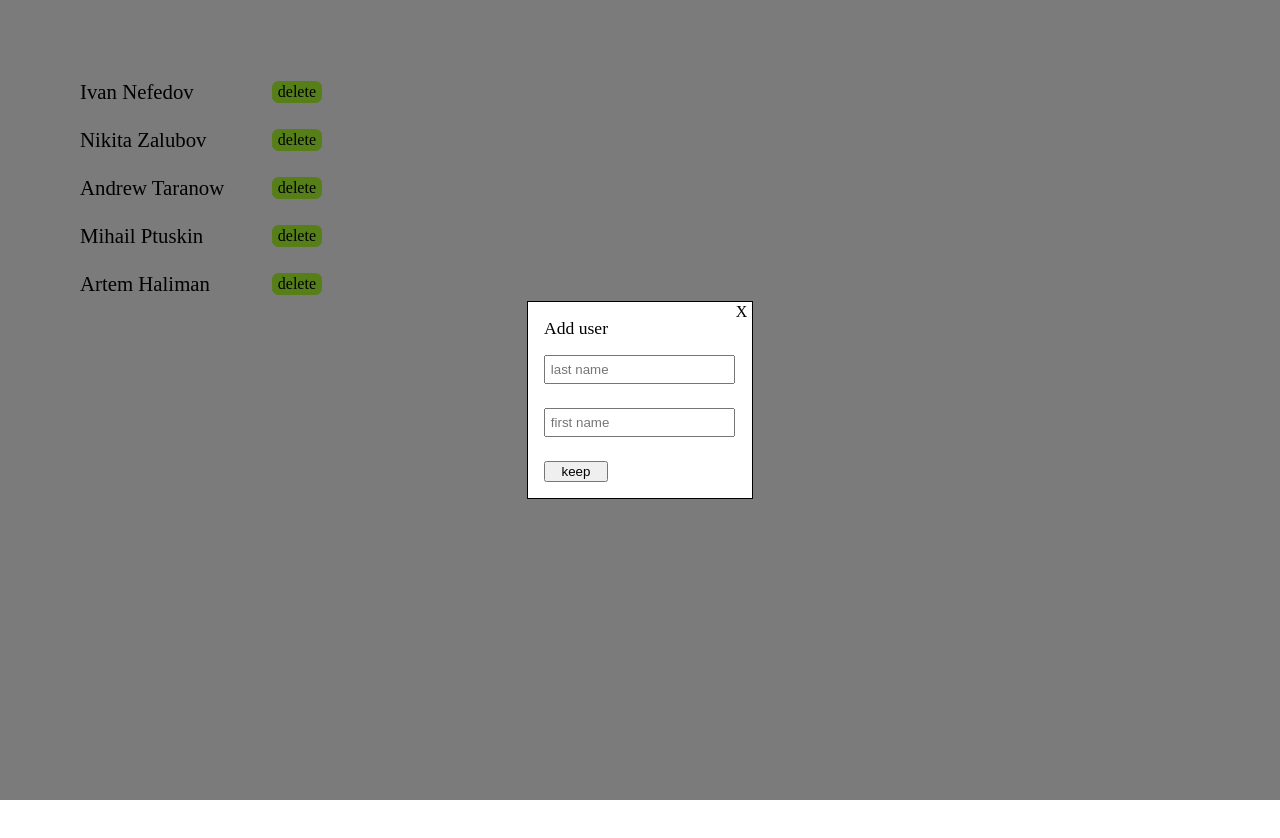
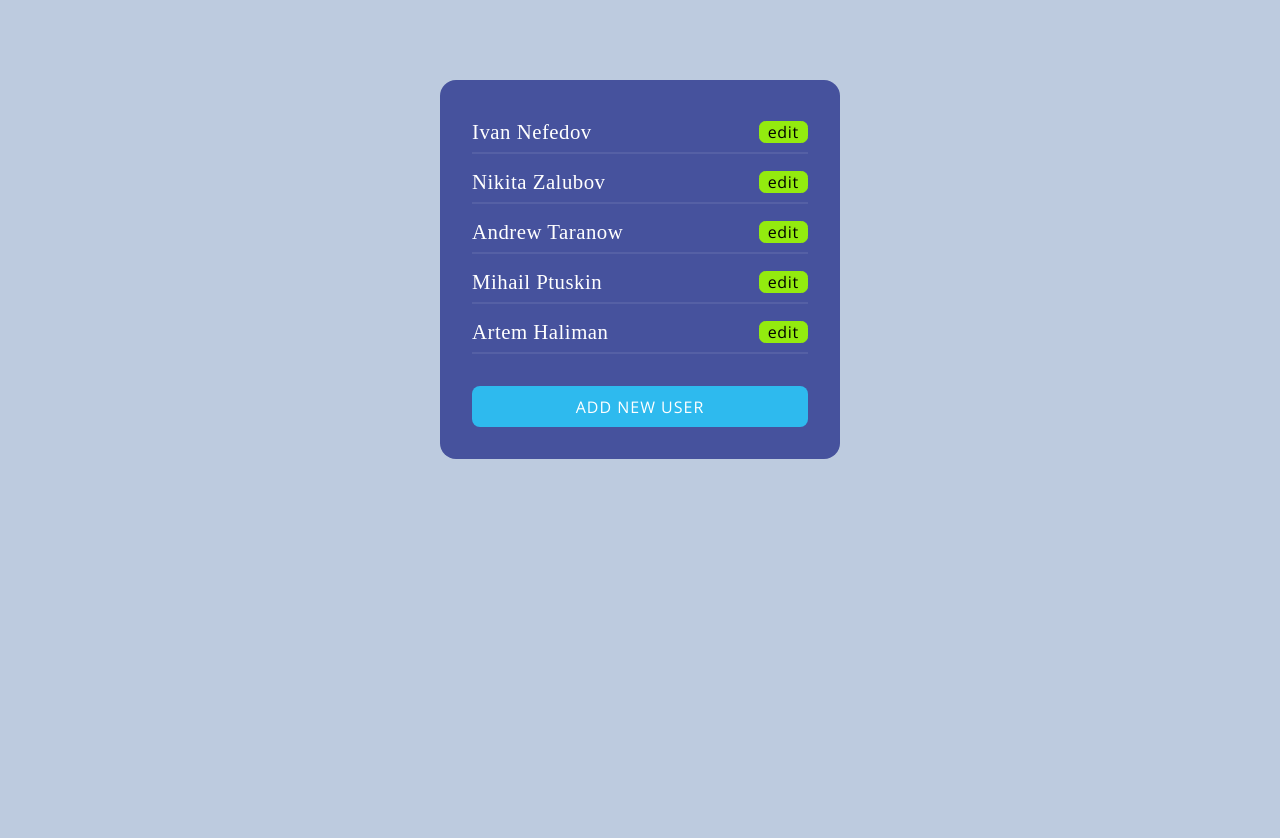
Before and after one commit to Andrej-Novik/React_To-Do, a React (Create React App) app in the folder homework1/: page /users in a window 1280 px wide. Shown: the top 838 px of the page. Before the commit the page ends 800 px from the top, so only its background shows below. Built offline with nearby package versions, Linux system fonts and the light colour scheme.

Commit message:
feature/P1-1: - UI with hooks

```diff
--- a/homework1/src/App.css
+++ b/homework1/src/App.css
@@ -1,9 +1,14 @@
 .app {
 	height: 100vh;
 	width: 100vw;
-	background-color: #f7f7f7;
+	background-color: #bdcbdf;
+	position: relative;
+	padding: 5rem 0 0 0;
 }
 .content {
-	display: flex;
-	position: relative;
+	max-width: 25rem;
+	background-color: #46529d;
+	margin: 0 auto;
+	border-radius: 1rem;
+
 }
--- a/homework1/src/components/UserModal/index.js
+++ b/homework1/src/components/UserModal/index.js
@@ -1,22 +1,51 @@
 import styles from "./styles.module.scss"
-import React from "react"
+import React, { useEffect, useState } from "react"
 
 const UserModal = (props) => {
-	return (
-		<div className={styles.userModal}>
-			<form className={styles.form} >
-				<span className={styles.close}>X</span>
-				<h3>Add user</h3>
+
+	let [firstName, setFirstName] = useState(props.currentUser.firstName)
+	let [lastName, setLastName] = useState(props.currentUser.lastName)
+
+	useEffect(() => {
+		setFirstName(props.currentUser.firstName)
+		setLastName(props.currentUser.lastName)
+	}, [props.currentUser])
+
+	const save = () => {
+		props.onSave(firstName, lastName, props.currentUser.id)
+	}
+
+	return props.isModalOpen &&(
+		<div className={styles.userModal }>
+			<div className={styles.form} >
+			<span onClick={props.onClose} className={styles.close}>X</span>
+			{
+				props.currentUser.id ?  <h3>Edit user</h3> : <h3>Add user</h3>
+			}
 				<div className={styles.firstName}>
-					<input placeholder="last name"/>
+				<input
+					value={lastName}
+					placeholder="last name"
+					onChange={(e) => {
+						setLastName(e.target.value)
+					}}/>
+
 				</div>
+
 				<div className={styles.lastName}>
-					<input placeholder="first name"/>
+				<input
+					value={firstName}
+					placeholder="first name"
+					onChange={(e) => {
+						setFirstName(e.target.value)
+					}}/>
 				</div>
+
 				<div className={styles.buttons}>
-					<button className={styles.keep}>keep</button>
+					<button onClick={save} className={styles.keep}>keep</button>
+					<button onClick={() => props.deleteUser(props.currentUser.id)} className={styles.delete}>delete</button>
 				</div>
-			</form>
+			</div>
 		</div>
 	)
 }
--- a/homework1/src/components/UserModal/styles.module.scss
+++ b/homework1/src/components/UserModal/styles.module.scss
@@ -1,7 +1,7 @@
 .userModal {
 	width: 100vw;
 	height: 100vh;
-	background-color: rgba(0,0,0, 0.5);
+	background-color: rgba(0,0,0, 0.7);
 	position: absolute;
 	top: 0;
 	left: 0;
@@ -10,28 +10,25 @@
 	justify-content: center;
 	.form {
 		position: relative;
-		background-color: #ffffff;
-		width: 12rem;
-		padding: 1rem;
+		background-color: #bfcee0;
+		width: 15rem;
+		padding: 1.5rem;
 		border: 1px solid #000;
 		h3 {
-			margin: 0 0 1rem 0;
-			font-size: 1.1rem;
+			margin: 0 0 1.5rem 0;
+			font-size: 1.4rem;
+			line-height: 1.4rem;
 			font-weight: normal;
+			color: #000;
 		}
 		.close {
 			position: absolute;
 			line-height: 0;
-			top: 0.6rem;
-			right: 0.3rem;
+			top: 0.8rem;
+			right: 0.5rem;
 			cursor: pointer;
 		}
-		.firstName {
-			margin: 0 0 1.5rem 0;
-			input {
-				padding: 0.3rem;
-			}
-		}
+		.firstName,
 		.lastName {
 			margin: 0 0 1.5rem 0;
 			input {
@@ -40,12 +37,16 @@
 		}
 		.buttons {
 			display: flex;
+			.delete,
+			.keep {
+				background-color: #ffffff;
+				border-radius: 0.5rem;
+				border: 1px solid #ffffff;
+				padding: 0.15rem 0.5rem;
+				letter-spacing: 0.5px;
+			}
 			.delete {
-				width: 4rem;
-				margin: 0 0 0 1rem;
-			}
-			.keep {
-				width: 4rem;
+				margin: 0 0 0 1.5rem;
 			}
 		}
 	}
--- a/homework1/src/components/Users/index.js
+++ b/homework1/src/components/Users/index.js
@@ -8,7 +8,7 @@ const Users = (props) => {
 				<div className={styles.user}>
 					{user.firstName}  {user.lastName}
 				</div>
-				<span className={styles.delete}>delete</span>
+				<span onClick={() => props.editUser(user.id)} className={styles.edit}>edit</span>
 			</li>
 		)
 	})
--- a/homework1/src/components/Users/styles.module.scss
+++ b/homework1/src/components/Users/styles.module.scss
@@ -1,24 +1,32 @@
 .users{
 	list-style-type: none;
-	margin: 0 0 1rem 0;
-	padding: 5rem 0 0 5rem;
+	margin: 0 0 2rem 0;
 	font-size: 1.3rem;
+	width: 100%;
 	li {
 		display: flex;
 		align-items: center;
-		margin: 0 0 1.5rem 0;
+		justify-content: space-between;
+		margin: 0 0 0.5rem 0;
+		padding: 0.5rem 0;
+		border-bottom: 2px solid #5560a5;
+		color: #ffffff;
+		font-family: "Times New Roman", Times, Baskerville, Georgia, serif;
+		letter-spacing: 0.5px;
+		&:last-child{
+			margin: 0;
+		}
 	}
-	.user {
-		width: 12rem;
-	}
-	.delete {
+	.edit {
 		cursor: pointer;
 		font-size: 1rem;
-		line-height: 1.2rem;
-		border: 1px solid greenyellow;
-		padding: 0 0.3rem;
+		line-height: 1.3rem;
+		border: 1px solid rgb(147, 235, 15);
+		padding: 0 0.5rem;
 		border-radius: 0.4rem;
-		background-color: greenyellow;
-
+		background-color: rgb(147, 235, 15);
+		letter-spacing: 0.7px;
+		color: #000;
+		font-family: 'Open Sans', sans-serif;
 	}
 }
--- a/homework1/src/components/UsersPage/index.js
+++ b/homework1/src/components/UsersPage/index.js
@@ -1,28 +1,78 @@
+import { useState } from "react"
 import UserModal from "../UserModal"
 import Users from "../Users"
 import styles from "./styles.module.scss"
 
-let state = {
-	isModalOpen: true,
-	users: [
+const UsersPage = () => {
+	const [isOpen, setIsOpen] = useState(false)
+
+	let [usersList, setUsersList] = useState([
 		{ id: 1, firstName: 'Ivan', lastName: 'Nefedov' },
 		{ id: 2, firstName: 'Nikita', lastName: 'Zalubov' },
 		{ id: 3, firstName: 'Andrew', lastName: 'Taranow' },
 		{ id: 4, firstName: 'Mihail', lastName: 'Ptuskin' },
 		{ id: 5, firstName: 'Artem', lastName: 'Haliman' }
-	]
-}
-const UsersPage = () => {
+	])
+
+	let [currentUser, setCurrentUser] = useState({})
+
+	const editUser = (id) => {
+		const thisUser = usersList.find(user => user.id === id)
+		setCurrentUser(thisUser)
+		setIsOpen(true)
+	}
+
+	const onSave = (firstName, lastName, id) => {
+		if (firstName && lastName) {
+			if (id) {
+				setUsersList(
+					usersList = usersList.map(user =>
+						user.id === id ? { ...user, firstName, lastName } : user)
+				)
+			}
+			else {
+				setUsersList([...usersList, {
+					firstName,
+					lastName,
+					id: Date.now()
+				}])
+			}
+			setIsOpen(false)
+			setCurrentUser({})
+		}
+	}
+
+	const deleteUser = (id) => {
+		setUsersList(
+			usersList = usersList.filter(user =>
+				user.id !== id )
+		)
+		setIsOpen(false)
+		setCurrentUser({})
+	}
+
+	const onClose = () => {
+		setIsOpen(false)
+		setCurrentUser({})
+	}
+
 	return (
 		<div className={styles.userPage}>
-			<Users users={state.users}/>
-			{
-				state.isModalOpen
-					? <UserModal/>
-					: <div className={styles.addUser}>
-						<span>+</span>
-					</div>
-			}
+			<Users
+				users={usersList}
+				editUser={editUser}
+			/>
+			<UserModal
+				currentUser={currentUser}
+				isModalOpen={isOpen}
+				onClose={onClose}
+				onSave={onSave}
+				editUser={editUser}
+				deleteUser={deleteUser}
+			/>
+			<div onClick={() => setIsOpen(true)} className={styles.addUser}>
+				<span>ADD NEW USER</span>
+			</div>
 		</div>
 	)
 }
--- a/homework1/src/components/UsersPage/styles.module.scss
+++ b/homework1/src/components/UsersPage/styles.module.scss
@@ -1,15 +1,16 @@
 .userPage{
-	display: inline-flex;
+	display: flex;
 	align-items: center;
 	flex-direction: column;
+	margin: 0 auto;
+	padding: 2rem;
 	.addUser {
-		width: 2rem;
-		height: 2rem;
-		border-radius: 50%;
-		background-color: greenyellow;;
-		display: flex;
-		align-items: center;
-		justify-content: center;
+		width: 100%;
+		text-align: center;
+		background-color: #2ebaee;
+		padding: 0.6rem 0;
+		border-radius: 0.5rem;
 		cursor: pointer;
+		color: #ffffff;
 	}
 }
--- a/homework1/src/index.css
+++ b/homework1/src/index.css
@@ -1,3 +1,8 @@
+@import url('https://fonts.googleapis.com/css2?family=Montserrat&family=Open+Sans&family=Roboto&display=swap');
+
 body {
 	margin: 0;
+	overflow: hidden;
+	letter-spacing: 1px;
+	font-family: 'Open Sans', sans-serif;
 }
```
